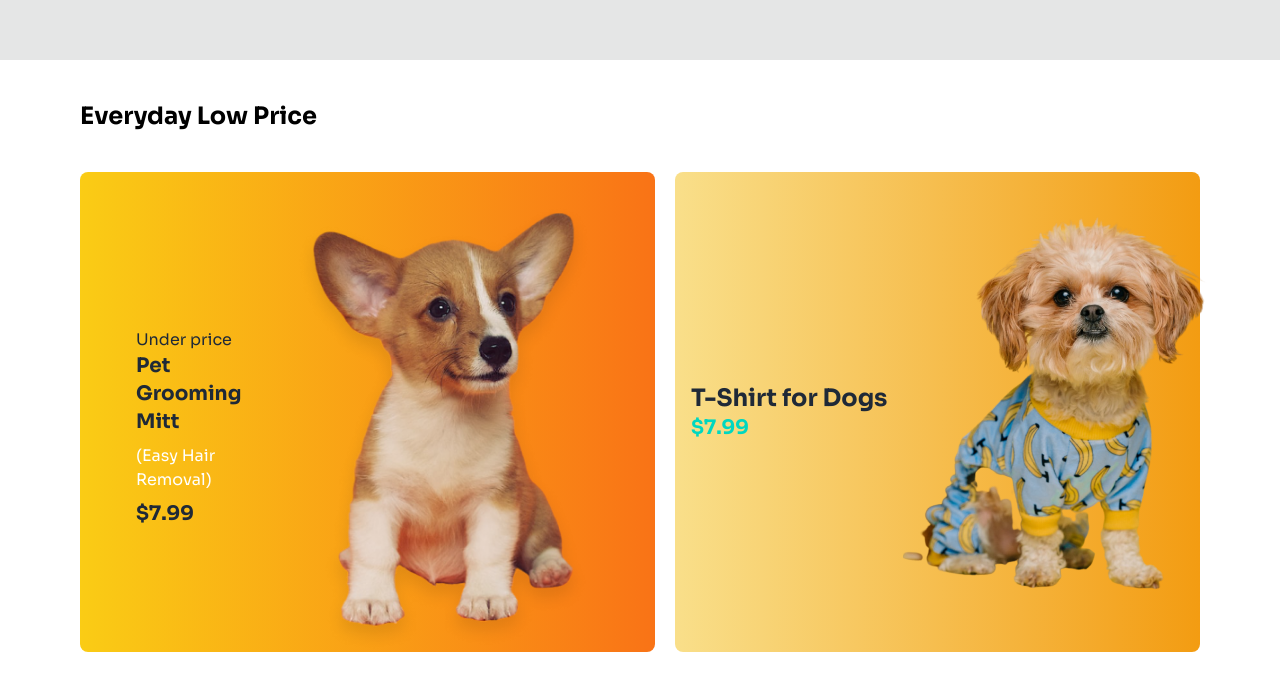
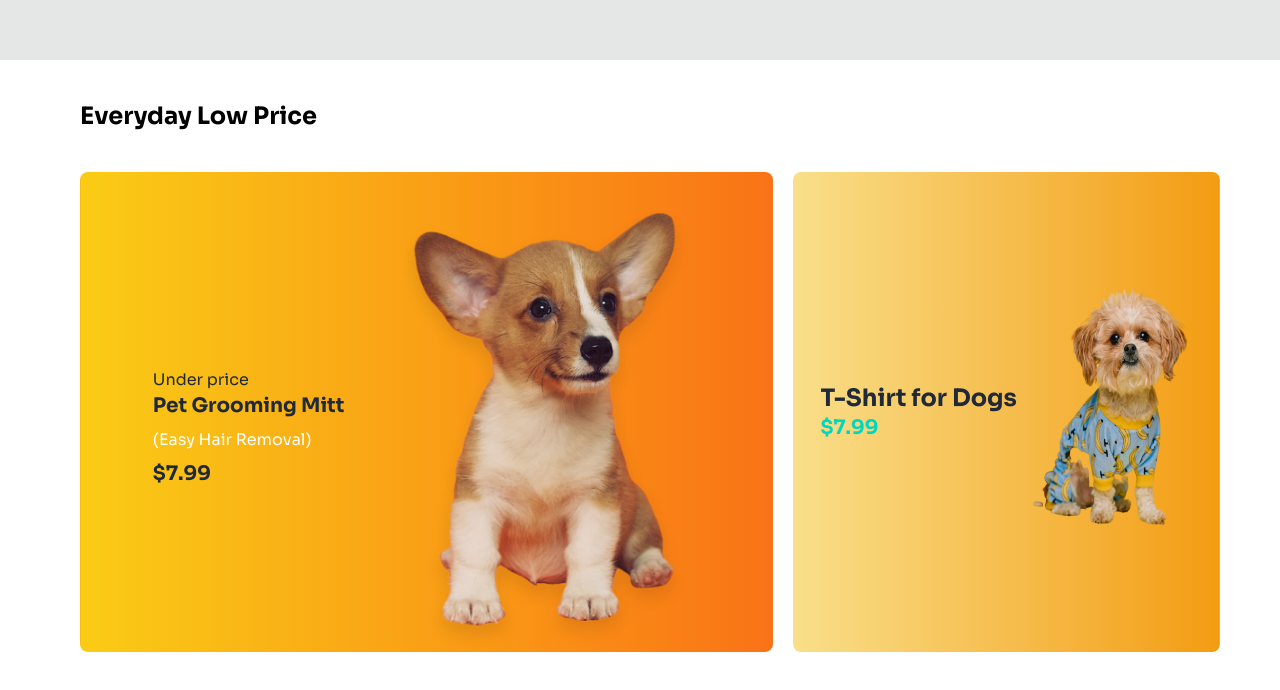
Before and after one commit to Husne-Jidan/Assignment-3, a plain HTML site: page index.html in a window 1280 px wide. Shown: the part 1982-2672 px from the top of the page. Drawn offline with nearby package versions, Linux system fonts and the light colour scheme.

Commit message:
just trending part left

```diff
--- a/index.html
+++ b/index.html
@@ -170,7 +170,7 @@
         <!-- Small Card Part -->
         <div class="grid grid-cols-1 sm:grid-cols-2 lg:grid-cols-3 gap-3">
           <!-- Repeat for each small card -->
-          <div class="hero bg-base-200 w-full h-[125px] rounded">
+          <div class="hero bg-base-200 h-[125px] w-[220px] rounded">
             <div class="hero-content flex-col lg:flex-row">
               <img src="image/c1-assets/pet-couch.png" class="max-w-sm rounded bg-[#E7C9A5]" />
               <div class="justify-center items-center">
@@ -307,9 +307,9 @@
 
     <section class="mt-10">
       <h1 class="text-2xl text-black font-bold">Everyday Low Price</h1>
-      <div class="flex flex-col lg:flex-row gap-5 mt-10">
+      <div class="flex flex-col lg:flex-row gap-5 mt-10 lg:-mr-5">
         <!-- First Card -->
-        <div class="hero bg-gradient-to-r from-yellow-400 to-orange-500 w-full lg:w-[800px] h-auto lg:h-[480px] rounded-lg">
+        <div class="hero bg-gradient-to-r from-yellow-400 to-orange-500 w-full lg:w-[65%]  lg:h-[480px] rounded-lg">
           <div class="hero-content flex-col-reverse lg:flex-row-reverse">
             <img src="image/c1-assets/cute-dog-mid.png" class="max-w-sm rounded-lg w-full lg:w-[380px] h-auto lg:h-[480px]" />
             <div class="ml-5 lg:ml-10">
@@ -321,9 +321,9 @@
           </div>
         </div>
         <!-- Second Card -->
-        <div class="hero bg-gradient-to-r from-[#F9DF8A] to-[#F39C12] w-full lg:w-[525px] h-auto lg:h-[480px] rounded-lg">
+        <div class="hero bg-gradient-to-r from-[#F9DF8A] to-[#F39C12]  lg:w-[40%]  lg:h-[480px] rounded-lg">
           <div class="hero-content flex-col-reverse lg:flex-row-reverse">
-            <img src="image/c1-assets/cute-pet-mid.png" class="max-w-sm rounded-lg w-full lg:w-[312px] h-auto lg:h-[392px]" />
+            <img src="image/c1-assets/cute-pet-mid.png" class="max-w-sm rounded-lg w-full lg:w-[160px] h-auto lg:h-[250px]" />
             <div>
               <h1 class="text-2xl font-bold whitespace-nowrap">T-Shirt for Dogs</h1>
               <p class="text-accent text-xl font-bold">$7.99</p>
```
